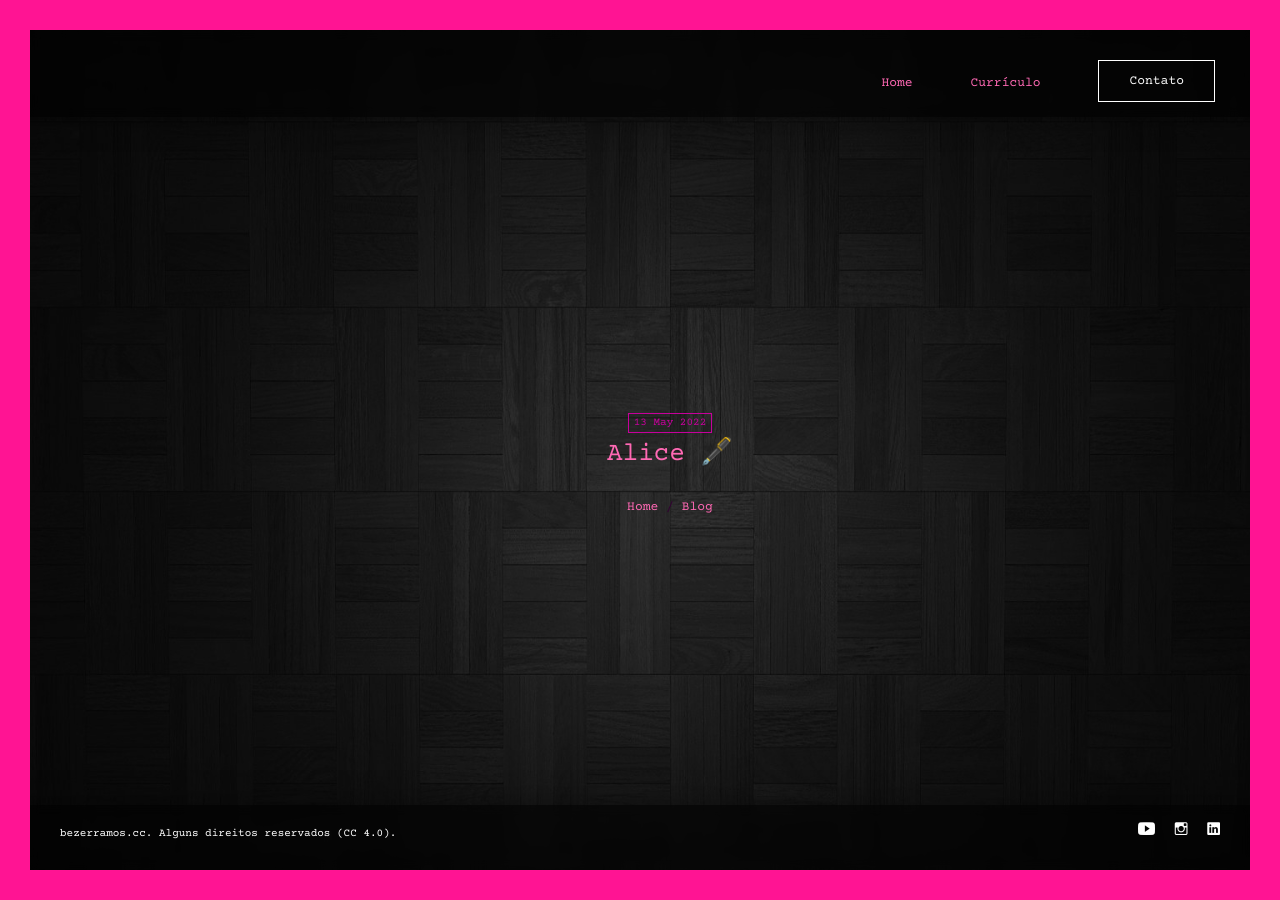
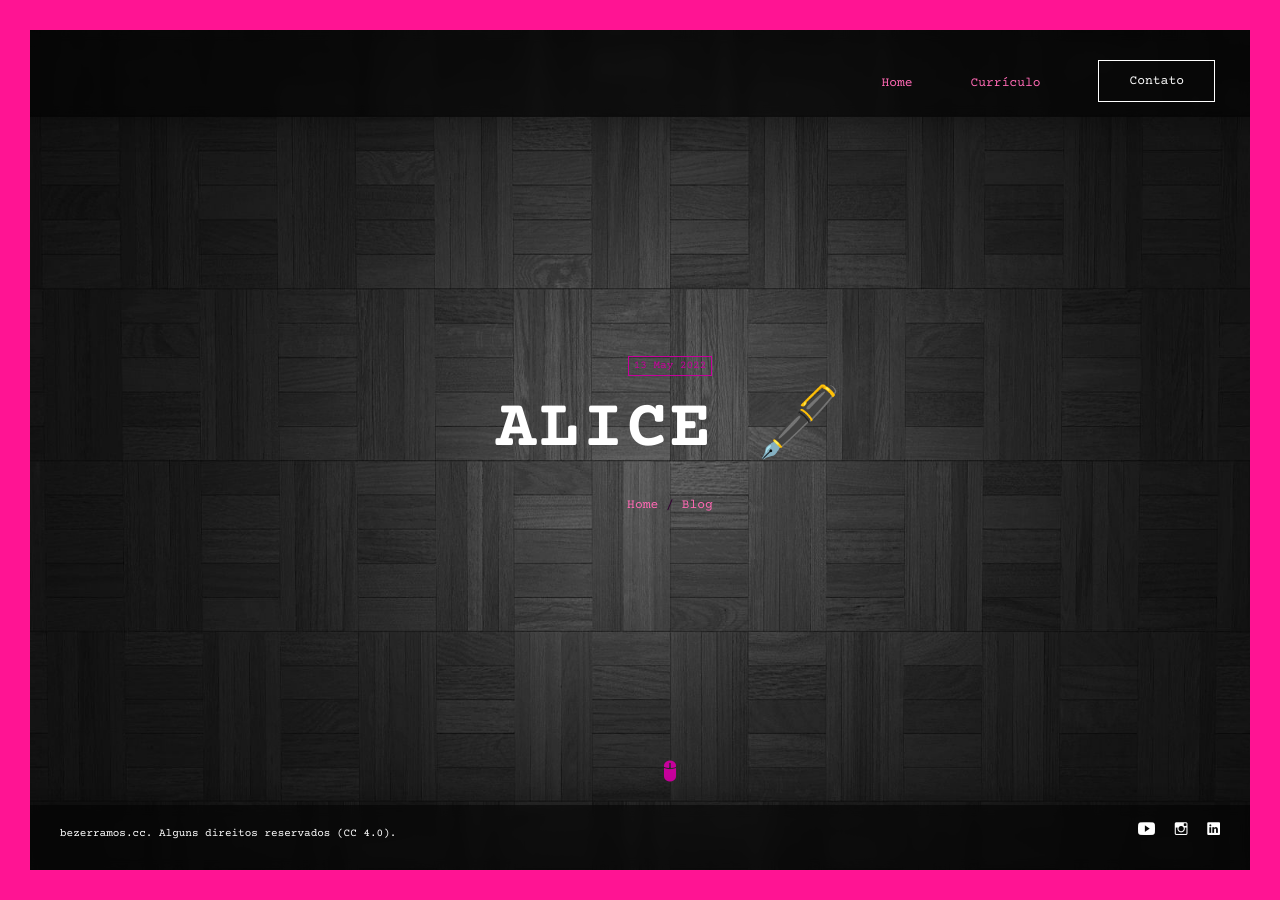
Before and after one commit to tropicaos/bzcc, a Jekyll site: the page built from _posts/2022-05-13-alice.md, in a window 1280 px wide and 900 px high. Built offline with Jekyll 4.4.1, drawn with Linux system fonts in a browser that asks for light colours; some web fonts are replaced; comment, search, counter and statistics services are not loaded.

Commit message:
Correção nos posts

```diff
--- a/_layouts/post.html
+++ b/_layouts/post.html
@@ -17,10 +17,10 @@
 {% assign selected_theme = page.theme | default: 'default' %}
 {% assign theme = site.data.themes[selected_theme] %}
 {% if theme.image %}
-<section class="post-hero">
+<section class="post-hero section started">
   <div class="hero-image parallax" style="background-image: url('{{ theme.image | relative_url }}');">
     <div class="overlay"></div>
-    <div class="post-title-area">
+    <div class="post-title-area started-content">
       <div class="date">{{ page.date | date: site.date_format }}</div>
       <h1 class="h-title blog_title">{{ page.title }}</h1>
       <div class="h-subtitle typing-bread">
@@ -33,6 +33,22 @@
   </div>
   <a href="#" class="mouse_btn"><span class="ion ion-mouse"></span></a>
 </section>
+{% else %}
+  <div class="section started">
+    <div class="centrize full-width">
+      <div class="vertical-center">
+        <div class="started-content">
+          <div class="date">{{ page.date | date: site.date_format }}</div>
+          <div class="h-title blog_title">{{ page.title }}</div>
+          <div class="h-subtitle typing-bread">
+            <p><a href="{{ site.url }}">{{ ui_text.home }}</a> / <a href="{{ blog_url | relative_url }}">{{ ui_text.blog }}</a></p>
+          </div>
+          <span class="typed-bread"></span>
+        </div>
+      </div>
+    </div>
+    <a href="#" class="mouse_btn"><span class="ion ion-mouse"></span></a>
+  </div>
 {% endif %}
 
 
--- a/_sass/glitche/layout.scss
+++ b/_sass/glitche/layout.scss
@@ -23,6 +23,12 @@
 	padding: 0;
   }
 
+body.blog .content {
+	max-width: 1060px;
+	margin: 0 auto;
+	padding: 0 20px;
+}
+
 .post-hero {
 	position: relative;
 	width: 100vw;
@@ -49,18 +55,10 @@
 .hero-image .overlay {
 	position: absolute;
 	inset: 0;
-	background: rgba(0, 0, 0, 0.5);
+	//background: rgba(0, 0, 0, 0.5);
 	z-index: 1;
 }
 
-.post-title-area {
-	position: relative;
-	z-index: 2;
-	color: var(--text-color);
-	max-width: 90%;
-	margin: 0 auto;
-	text-align: center;
-}
 
 
 /* 1. Header */
```
Also changed, not shown: _data/themes.yml (+9 -0 lines).
